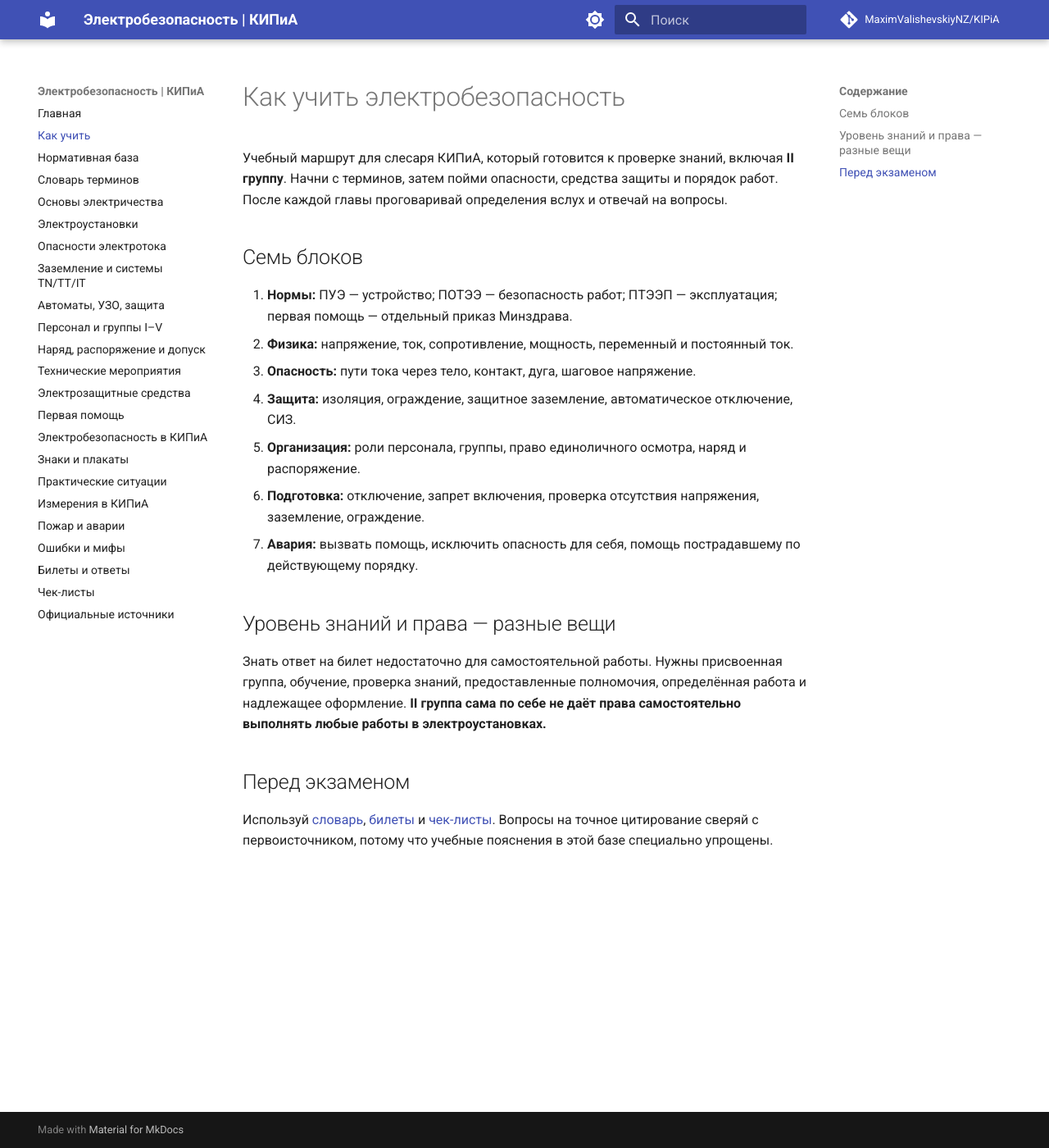
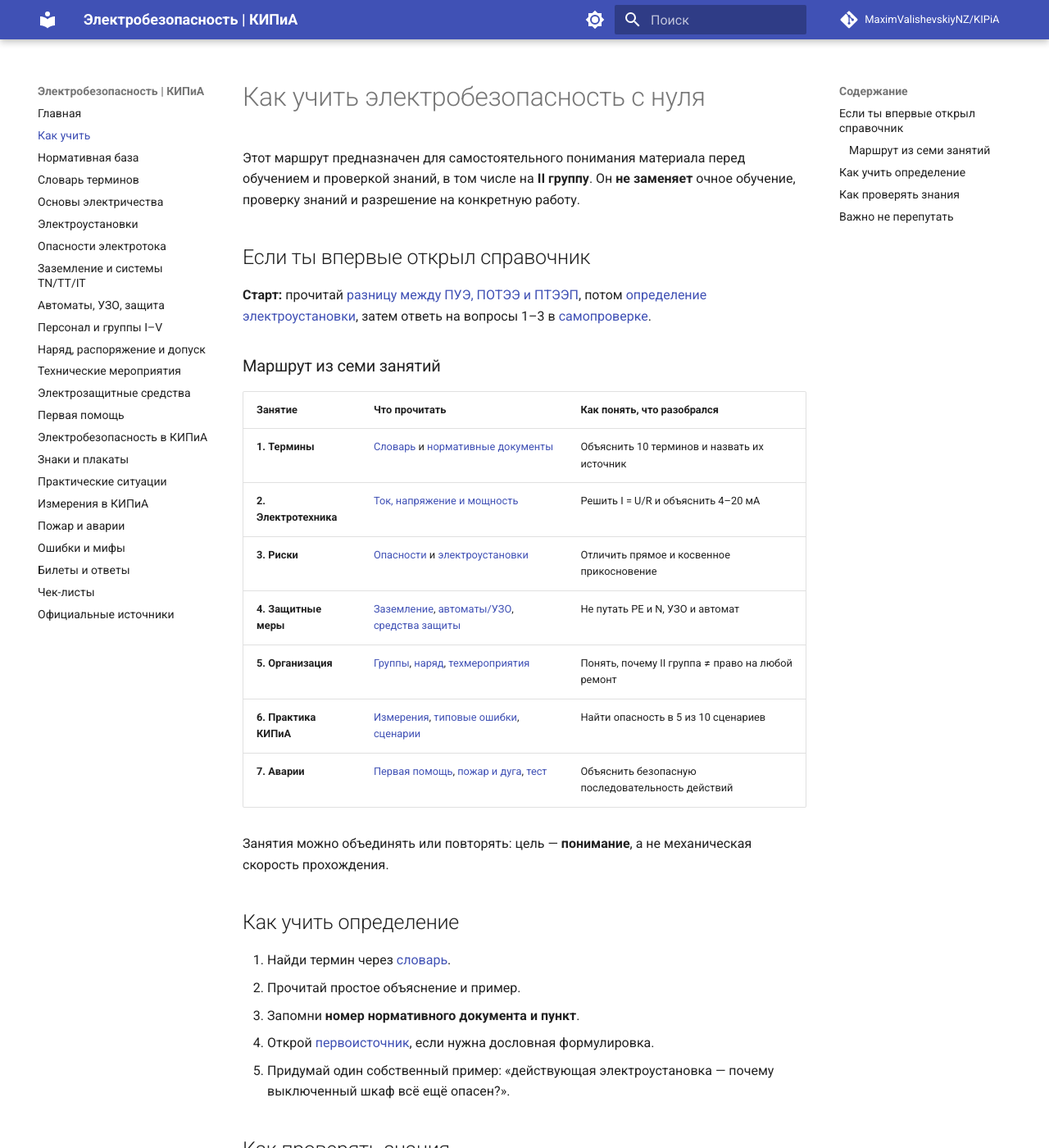
Before and after one commit to MaximValishevskiyNZ/KIPiA, an MkDocs documentation site: the page built from docs/00-start.md, in a window 1280 px wide and 1400 px high. Shown: the whole window at 82% size. Built offline with MkDocs 1.6.1 and Material for MkDocs 9.7.7, drawn with Linux system fonts in a browser that asks for light colours; comment, search, counter and statistics services are not loaded; some of the changed text lies outside the part shown.

Commit message:
docs: улучшить маршрут пользователя и контроль освоения

```diff
--- a/docs/00-start.md
+++ b/docs/00-start.md
@@ -1,21 +1,42 @@
-# Как учить электробезопасность
+# Как учить электробезопасность с нуля
 
-Учебный маршрут для слесаря КИПиА, который готовится к проверке знаний, включая **II группу**. Начни с терминов, затем пойми опасности, средства защиты и порядок работ. После каждой главы проговаривай определения вслух и отвечай на вопросы.
+Этот маршрут предназначен для самостоятельного понимания материала перед обучением и проверкой знаний, в том числе на **II группу**. Он **не заменяет** очное обучение, проверку знаний и разрешение на конкретную работу.
 
-## Семь блоков
+## Если ты впервые открыл справочник
 
-1. **Нормы:** ПУЭ — устройство; ПОТЭЭ — безопасность работ; ПТЭЭП — эксплуатация; первая помощь — отдельный приказ Минздрава.
-2. **Физика:** напряжение, ток, сопротивление, мощность, переменный и постоянный ток.
-3. **Опасность:** пути тока через тело, контакт, дуга, шаговое напряжение.
-4. **Защита:** изоляция, ограждение, защитное заземление, автоматическое отключение, СИЗ.
-5. **Организация:** роли персонала, группы, право единоличного осмотра, наряд и распоряжение.
-6. **Подготовка:** отключение, запрет включения, проверка отсутствия напряжения, заземление, ограждение.
-7. **Авария:** вызвать помощь, исключить опасность для себя, помощь пострадавшему по действующему порядку.
+**Старт:** прочитай [разницу между ПУЭ, ПОТЭЭ и ПТЭЭП](01-regulations.md), потом [определение электроустановки](04-installations.md), затем ответь на вопросы 1–3 в [самопроверке](15-questions.md).
 
-## Уровень знаний и права — разные вещи
+### Маршрут из семи занятий
 
-Знать ответ на билет недостаточно для самостоятельной работы. Нужны присвоенная группа, обучение, проверка знаний, предоставленные полномочия, определённая работа и надлежащее оформление. **II группа сама по себе не даёт права самостоятельно выполнять любые работы в электроустановках.**
+| Занятие | Что прочитать | Как понять, что разобрался |
+| --- | --- | --- |
+| **1. Термины** | [Словарь](02-glossary.md) и [нормативные документы](01-regulations.md) | Объяснить 10 терминов и назвать их источник |
+| **2. Электротехника** | [Ток, напряжение и мощность](03-electricity.md) | Решить I = U/R и объяснить 4–20 мА |
+| **3. Риски** | [Опасности](05-hazards.md) и [электроустановки](04-installations.md) | Отличить прямое и косвенное прикосновение |
+| **4. Защитные меры** | [Заземление](06-earthing.md), [автоматы/УЗО](07-protection.md), [средства защиты](11-ppe.md) | Не путать PE и N, УЗО и автомат |
+| **5. Организация** | [Группы](08-people-groups.md), [наряд](09-work-permits.md), [техмероприятия](10-technical-actions.md) | Понять, почему II группа ≠ право на любой ремонт |
+| **6. Практика КИПиА** | [Измерения](19-measurements.md), [типовые ошибки](21-mistakes.md), [сценарии](18-scenarios.md) | Найти опасность в 5 из 10 сценариев |
+| **7. Аварии** | [Первая помощь](12-firstaid.md), [пожар и дуга](20-emergencies.md), [тест](15-questions.md) | Объяснить безопасную последовательность действий |
 
-## Перед экзаменом
+Занятия можно объединять или повторять: цель — **понимание**, а не механическая скорость прохождения.
 
-Используй [словарь](02-glossary.md), [билеты](15-questions.md) и [чек-листы](16-checklists.md). Вопросы на точное цитирование сверяй с первоисточником, потому что учебные пояснения в этой базе специально упрощены.
+## Как учить определение
+
+1. Найди термин через [словарь](02-glossary.md).
+2. Прочитай простое объяснение и пример.
+3. Запомни **номер нормативного документа и пункт**.
+4. Открой [первоисточник](17-sources.md), если нужна дословная формулировка.
+5. Придумай один собственный пример: «действующая электроустановка — почему выключенный шкаф всё ещё опасен?».
+
+## Как проверять знания
+
+Используй [25 вопросов с раскрывающимися ответами](15-questions.md), затем [сценарии](18-scenarios.md): если знаешь термин, но принимаешь опасное решение в примере, тему надо повторить. Для финального повторения — [чек-листы](16-checklists.md).
+
+## Важно не перепутать
+
+- **Знать ПУЭ** не значит иметь право производить переключения.
+- **Быть в перчатках** не значит, что все требования выполнены.
+- **Работать с 24 В** не значит, что весь шкаф обесточен.
+- **Справочник по нормам** не заменяет проект и документы конкретного объекта.
+
+**Правило:** сомневаешься в состоянии установки, границах работы или полномочиях — остановись и уточни у ответственного.
```
